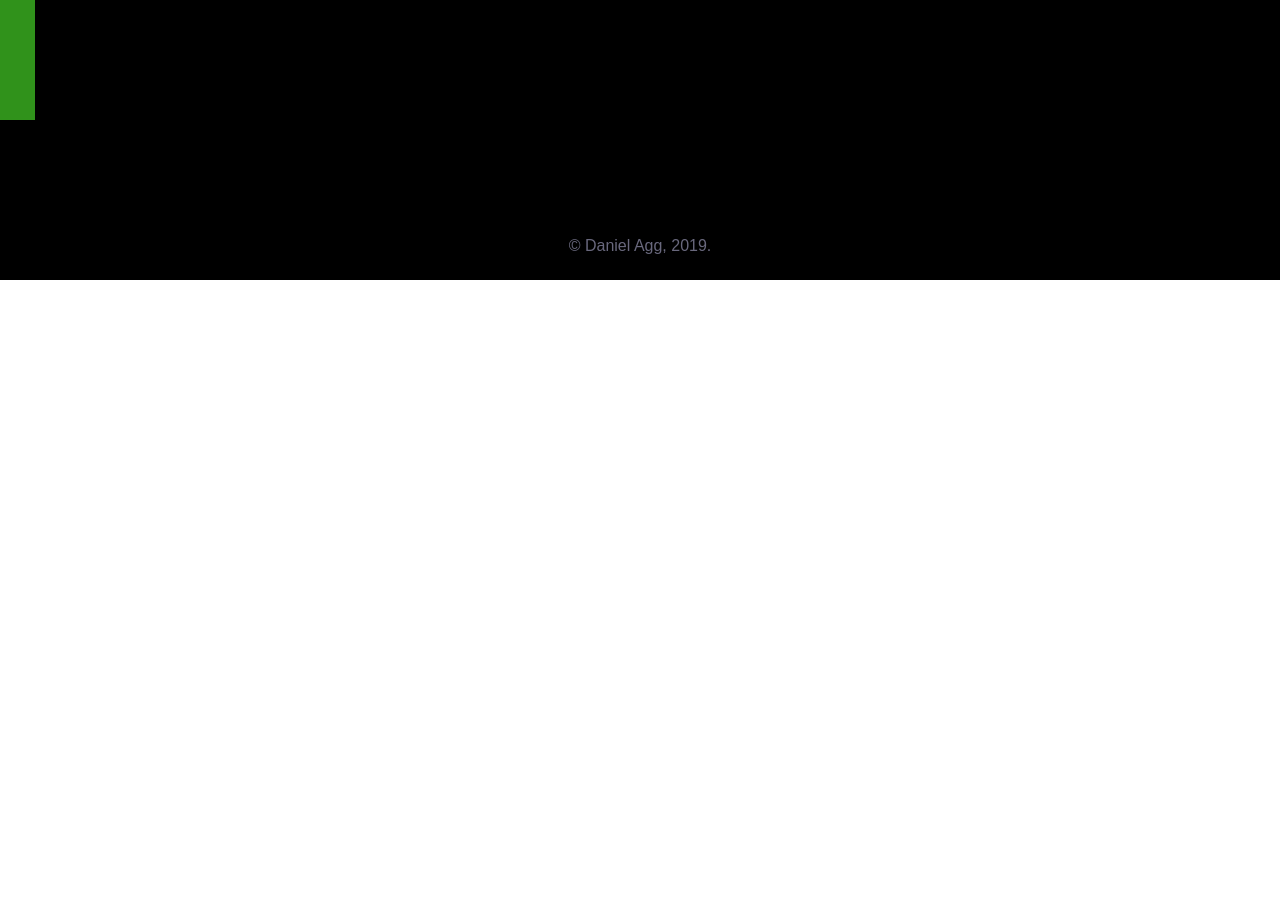
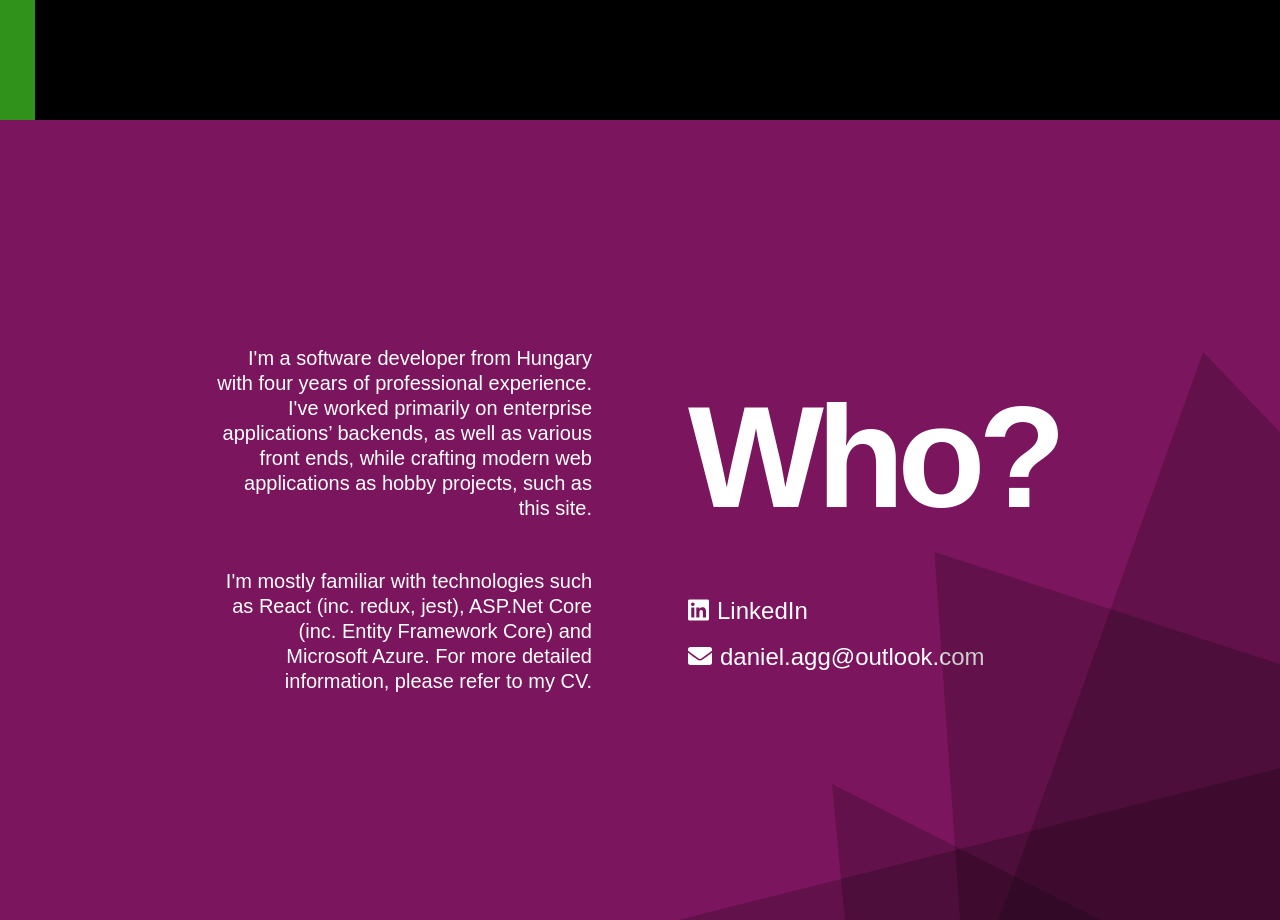
Before and after one commit to danielagg/personal-website-ts, a React (Create React App) app: page / in a window 1280 px wide. Shown: the part 3080-4000 px from the top of the page. Before the commit the page ends 3360 px from the top, so only its background shows below. Built offline with nearby package versions, Linux system fonts and the light colour scheme.

Commit message:
About me component

```diff
--- a/src/App.tsx
+++ b/src/App.tsx
@@ -8,7 +8,6 @@ import { InitialState } from "./state/InitialState";
 
 // Components
 import NotFoundPage from "./components/NotFound/notfound.component";
-import Footer from "./components/Footer/footer.component";
 import LandingContainer from "./components/Landing/landing.container";
 
 const App = () => {
@@ -23,7 +22,6 @@ const App = () => {
           </Switch>
         </PortfolioContext.Provider>
       </Router>
-      <Footer />
     </div>
   );
 };
--- a/src/components/About/about.component.tsx
+++ b/src/components/About/about.component.tsx
@@ -1,14 +1,97 @@
 import React from "react";
-// import { FontAwesomeIcon } from "@fortawesome/react-fontawesome";
-// import { faLinkedin } from "@fortawesome/free-brands-svg-icons";
+import { FontAwesomeIcon } from "@fortawesome/react-fontawesome";
+import { faLinkedin } from "@fortawesome/free-brands-svg-icons";
 // import { faGithub } from "@fortawesome/free-brands-svg-icons";
-// import { faEnvelope } from "@fortawesome/free-solid-svg-icons";
-
-// Components
+import { faEnvelope } from "@fortawesome/free-solid-svg-icons";
 
 const About = () => {
+  const staticClassesOfShapes = "bg-black w-full absolute";
+
+  const staticStylesOfShapes = {
+    height: "100vh",
+    bottom: "0",
+    right: "0"
+  };
+
   return (
-    <p>About</p>
+    <div className="relative h-screen" style={{ background: "#7B155D" }}>
+      <div className="h-screen flex justify-center">
+        <div
+          className="self-center text-white text-xl text-right"
+          style={{ width: "50%" }}
+        >
+          <div className="w-2/3 pr-12" style={{ marginLeft: "auto" }}>
+            <p>
+              I'm a software developer from Hungary with four years of
+              professional experience. I've worked primarily on enterprise
+              applications’ backends, as well as various front ends, while
+              crafting modern web applications as hobby projects, such as this
+              site.
+            </p>
+            <p className="pt-12">
+              I'm mostly familiar with technologies such as React (inc. redux,
+              jest), ASP.Net Core (inc. Entity Framework Core) and Microsoft
+              Azure. For more detailed information, please refer to my CV.
+            </p>
+          </div>
+        </div>
+        <div className="self-center pl-12" style={{ width: "50%" }}>
+          <h1
+            className="text-white text-8xl font-black tracking-tighter"
+            style={{ marginRight: "auto" }}
+          >
+            Who?
+          </h1>
+          <ul className={"text-white text-2xl mt-12"}>
+            <li>
+              <span className="pr-2">
+                <FontAwesomeIcon icon={faLinkedin} />
+              </span>
+              LinkedIn
+            </li>
+            <li className={"mt-4"}>
+              <span className="pr-2">
+                <FontAwesomeIcon icon={faEnvelope} />
+              </span>
+              daniel.agg@outlook.com
+            </li>
+          </ul>
+        </div>
+      </div>
+
+      <div
+        className={staticClassesOfShapes}
+        style={{
+          ...staticStylesOfShapes,
+          clipPath: "polygon(100% 81%, 53% 100%, 100% 100%)",
+          opacity: 0.2
+        }}
+      />
+      <div
+        className={staticClassesOfShapes}
+        style={{
+          ...staticStylesOfShapes,
+          clipPath: "polygon(94% 29%, 100% 39%, 100% 100%, 78% 100%)",
+          opacity: 0.2
+        }}
+      />
+      <div
+        className={staticClassesOfShapes}
+        style={{
+          ...staticStylesOfShapes,
+          clipPath: "polygon(65% 83%, 86% 100%, 66% 100%)",
+          opacity: 0.2
+        }}
+      />
+      <div
+        className={staticClassesOfShapes}
+        style={{
+          ...staticStylesOfShapes,
+          clipPath: "polygon(73% 54%, 100% 68%, 100% 100%, 75% 100%)",
+          opacity: 0.2
+        }}
+      />
+    </div>
     // <div className="container lg:py-16 lg:px-32 py-12 text-gray lg:flex">
     //   <ul className="pt-6 px-8 lg:px-0 lg:pr-12 lg:flex-none lg:flex-grow text-gray-lighter">
     //     <li>
--- a/src/components/Footer/footer.component.jsx
+++ /dev/null
@@ -1,13 +0,0 @@
-import React from "react";
-
-const Footer = () => {
-  const date = new Date().getFullYear();
-
-  return (
-    <div className="lg:mt-24 mt-12 pb-6 text-center">
-      <p className="text-gray">&copy; Daniel Agg, {date}.</p>
-    </div>
-  );
-};
-
-export default Footer;
```
